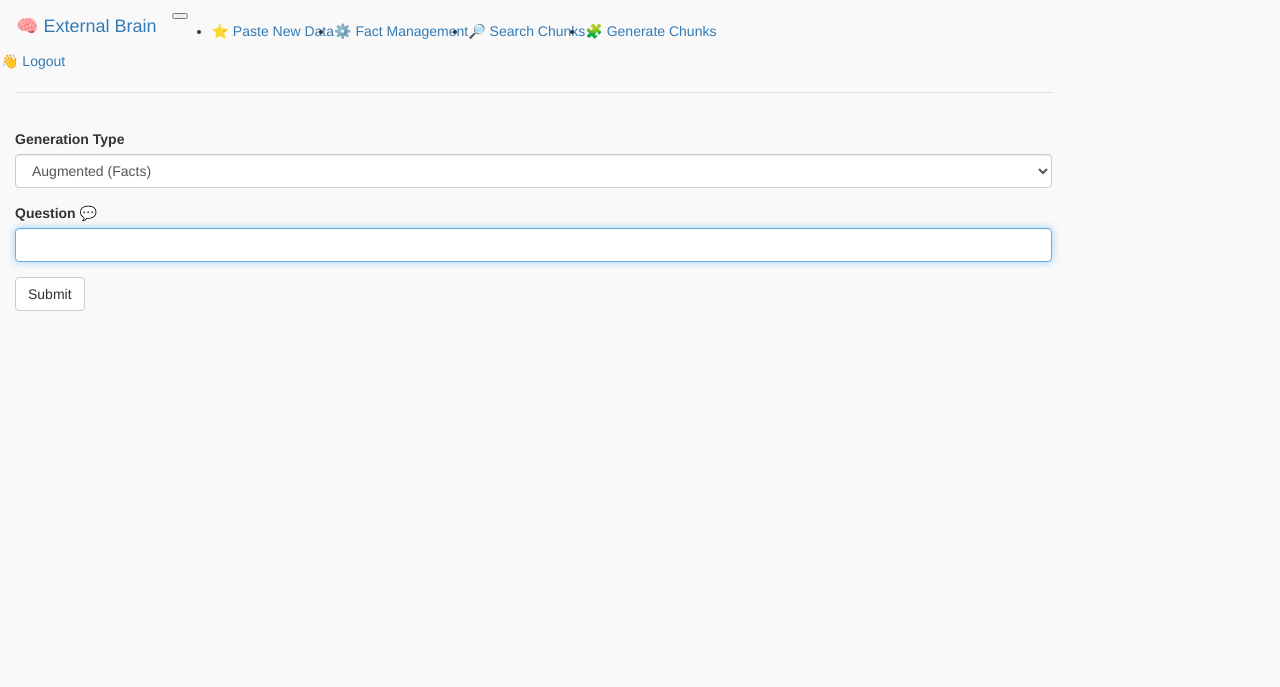
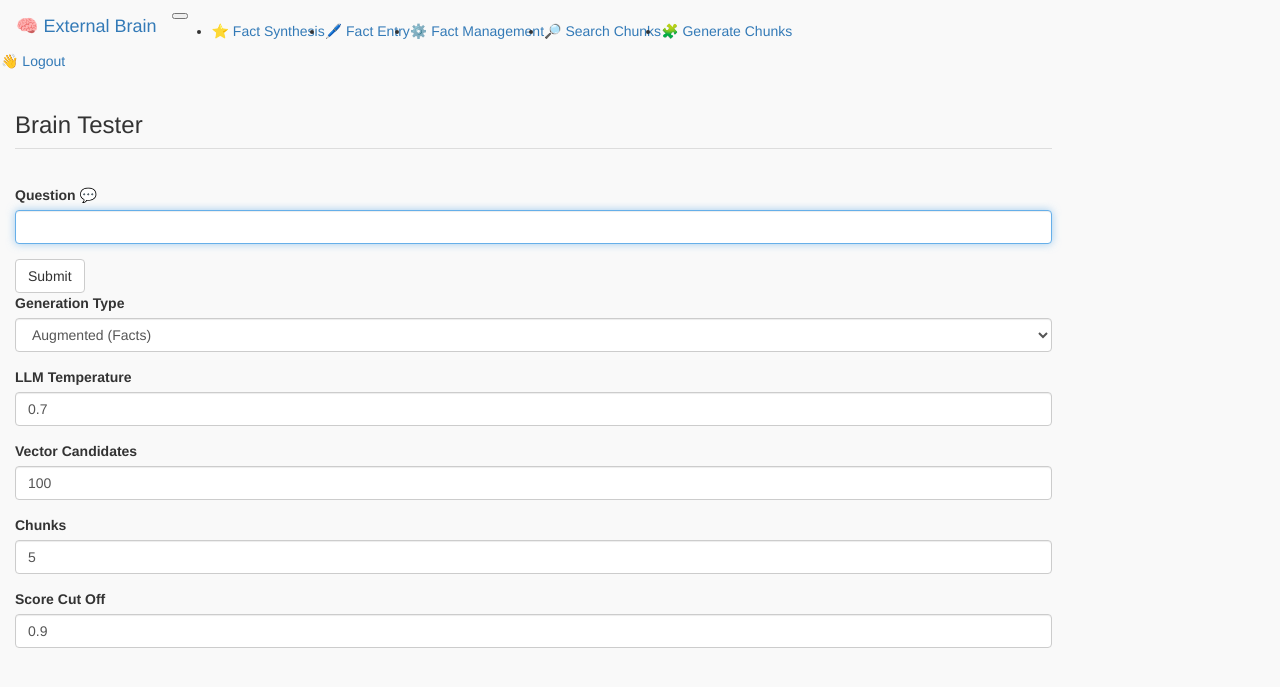
Before and after one commit to patw/ExternalBrain, a Flask app: page / in a window 1280 px wide. Shown: the top 687 px of the page. Run offline with Flask 3, Linux system fonts and the light colour scheme; the visitor is signed in with stand-in values (Sample User, id 1); parts of the project's set-up code (start-up, migrations or seed data) failed here and were passed over; some libraries are stand-ins or nearby versions.

Commit message:
Added manual fact entry and editing, as well as more tuning for query.

```diff
--- a/app.py
+++ b/app.py
@@ -1,12 +1,12 @@
 # Basic flask stuff for building http APIs and rendering html templates
-from flask import Flask, render_template, redirect, url_for, request, session
+from flask import Flask, render_template, redirect, url_for, request, session, jsonify
 
 # Bootstrap integration with flask so we can make pretty pages
 from flask_bootstrap import Bootstrap
 
 # Flask forms integrations which save insane amounts of time
 from flask_wtf import FlaskForm
-from wtforms import StringField, SubmitField, PasswordField, SelectField, TextAreaField, IntegerField, FloatField
+from wtforms import StringField, SubmitField, PasswordField, SelectField, TextAreaField, IntegerField, FloatField, DateTimeField
 from wtforms.validators import DataRequired
 
 # Basic python stuff
@@ -31,9 +31,20 @@
 # Session key
 app.config['SECRET_KEY'] = os.environ["SECRET_KEY"]
 
+# API Key
+API_KEY = os.environ["API_KEY"]
+
 # User Auth
 users_string = os.environ["USERS"]
 users = json.loads(users_string)
+
+
+# Some handy defaults
+DEFAULT_SYSTEM_MESSAGE = "You are a friendly chatbot. You help the user answer questions, solve problems and make plans.  You think deeply about the question and provide a detailed, accurate response."
+DEFAULT_TEMPERATURE = 0.7
+DEFAULT_SCORE_CUT = 0.9
+DEFAULT_LIMIT = 5
+DEFAULT_CANDIDATES = 100
 
 # Load the llm model config
 with open("model.json", 'r',  encoding='utf-8') as file:
@@ -52,9 +63,13 @@
 
 # A form for asking your external brain questions
 class QuestionForm(FlaskForm):
-    rag = SelectField('Generation Type', choices=[("augmented", "Augmented (Facts)"), ("freeform", "Freeform")])
     question = StringField('Question 💬', validators=[DataRequired()])
     submit = SubmitField('Submit')
+    rag = SelectField('Generation Type', choices=[("augmented", "Augmented (Facts)"), ("freeform", "Freeform")])
+    temperature = FloatField('LLM Temperature', default=DEFAULT_TEMPERATURE, validators=[DataRequired()])
+    candidates = IntegerField('Vector Candidates', default=DEFAULT_CANDIDATES, validators=[DataRequired()])
+    limit = IntegerField('Chunks', default=DEFAULT_LIMIT, validators=[DataRequired()])
+    score_cut = FloatField('Score Cut Off', default=DEFAULT_SCORE_CUT, validators=[DataRequired()])
 
 # A form for testings semantic search of the chunks
 class VectorSearchForm(FlaskForm):
@@ -70,9 +85,20 @@
     submit = SubmitField('Summarize')
 
 # A form for reviewing and saving the summarized facts
+class FactSearchForm(FlaskForm):
+    query = StringField('Search Facts', validators=[DataRequired()])
+    submit = SubmitField('Search')
+
+# A form to edit the facts
+class FactEditForm(FlaskForm):
+    context = StringField('Context (article name, url, todo, idea)', validators=[DataRequired()])
+    fact = StringField('Fact', validators=[DataRequired()])
+    save = SubmitField('Save')
+
+# A form for reviewing and saving the summarized facts
 class SaveFactsForm(FlaskForm):
-    context = StringField('Context', validators=[DataRequired()])
-    fact_data = TextAreaField('Summarized Facts', validators=[DataRequired()])
+    context = StringField('Context (article name, url, todo, idea)', validators=[DataRequired()])
+    fact_data = TextAreaField('Summarized Facts (one per line)', validators=[DataRequired()])
     submit = SubmitField('Save Facts')
 
 # A form for configuring the chunk regen process
@@ -94,12 +120,7 @@
     return vector_embedding
 
 # Function to call the configured model to get a completion
-def llm(user_prompt):
-
-    # Chatbot config
-    system_message = "You answer questions for the user"
-    tokens = -1
-    temperature = 0.7
+def llm(user_prompt, system_message, temperature=0.7, tokens=-1):
 
      # Build the prompt
     prompt = model["prompt_format"].replace("{system}", system_message)
@@ -131,6 +152,24 @@
 
     # Send the raw completion output content
     return output
+
+# Chat with model with or without augmentation
+def chat(prompt, system_message, augmented=True, temperature=0.7, candidates=100, limit=5, score_cut=0.9):
+    # If we're doing RAG, vector search, assemble chunks and query with them
+    fact_chunks = []
+    chunk_string = ""
+    if augmented:
+        chunks = search_chunks(prompt, candidates, limit, score_cut)
+        for chunk in chunks:
+            fact_chunks.append(chunk["fact_chunk"])
+            chunk_string += chunk["fact_chunk"]
+        llm_prompt = F"Facts:\n{chunk_string}\nAnswer this question using only the facts above: {prompt}"
+    # If we're not, just query the model directly, without augmentation
+    else:
+        llm_prompt = prompt
+
+    completion = llm(llm_prompt, system_message, temperature)
+    return {"chunks": fact_chunks, "completion": completion}
 
 # Store a fact array in mongo
 def store_facts(facts, user, context):
@@ -172,6 +211,7 @@
     # Connect to chunks, run query, return results
     col = db["chunks"]
     chunk_records = col.aggregate(vector_search_agg)
+    # Return this as a list instead of a cursor
     return chunk_records
 
 # Get all facts
@@ -180,10 +220,61 @@
     fact_records = col.find().skip(skip).limit(limit)
     return fact_records
 
+# Get chunks based on semantic search (FIX THIS!!)
+# Just returns all chunks right now...
+def search_facts(query):
+
+    # Build the Atlas vector search aggregation
+    search_agg = [
+        {
+            "$search": {
+                "text": {
+                    "path": ["context", "fact"],
+                    "query": query
+                }
+            }
+        },
+        {
+            "$project": {
+                "_id": 1,
+                "user": 1,
+                "date": 1,
+                "context": 1,
+                "fact": 1,
+                "score": {"$meta": "searchScore"}
+            }
+        },
+        {
+            "$limit": 25
+        }
+    ]
+
+    # Connect to chunks, run query, return results
+    col = db["facts"]
+    fact_records = col.aggregate(search_agg)
+    # Return this as a list instead of a cursor
+    return fact_records
+
 # Return the count of facts in the system
 def count_facts():
     col = db["facts"]
     return  col.count_documents({})
+
+# Clean up a list of facts
+def clean_facts(facts):
+    # Parse and save the facts here!
+    facts = facts.replace("- ", "") # remove bullet points
+    facts = facts.replace("* ", "") # also bullet points
+    facts = facts.replace("\r", "") # No carraige return
+    facts = facts.replace("\t", "") # No tabs
+
+    # Split the facts by line
+    fact_list = facts.split("\n")
+
+    # Remove any empty facts from the list
+    facts_clean = list(filter(None, fact_list))
+
+    return(facts_clean)
 
 # Generate chunk collection using facts, fixed fact method
 def chunk_by_limit(chunk_limit):
@@ -258,16 +349,10 @@
         q = form_result["question"]
 
         if form_result["rag"] == "augmented":
-            chunk_search = search_chunks(q, 200, 5, 0.9)
-            chunk_string = ""
-            for chunk in chunk_search:
-                chunk_string += chunk["fact_chunk"]
-            aug_prompt = F"Facts:\n{chunk_string}\nAnswer this question using only the facts above: {q}"
-            print(aug_prompt)
-            llm_result = llm(aug_prompt)
+            llm_result = chat(q, DEFAULT_SYSTEM_MESSAGE, True)
         else:
-            llm_result = llm(q)
-        return render_template('index.html', llm_result=llm_result, form=form)
+            llm_result = chat(q, DEFAULT_SYSTEM_MESSAGE, False)
+        return render_template('index.html', llm_result=llm_result["completion"], form=form)
 
     # Spit out the template
     return render_template('index.html', llm_result="", form=form)
@@ -286,13 +371,7 @@
 
         if form_result["submit"] == "Save Facts":
             # Parse and save the facts here!
-            llm_result = form_result["fact_data"]
-            llm_result = llm_result.replace("- ", "") # remove bullet points
-            llm_result = llm_result.replace("* ", "")
-            llm_result = llm_result.replace("\r", "") # No carraige return
-            llm_result = llm_result.replace("\t", "") # No tabs
-            dirty_facts = llm_result.split("\n")
-            facts = list(filter(None, dirty_facts))  # Remove empty facts
+            facts = clean_facts(form_result["fact_data"])
             store_facts(facts, session["user"], form_result["context"])
             return redirect(url_for('index'))
         else:
@@ -308,14 +387,43 @@
     # Spit out the template
     return render_template('pastedata.html', form=form)
 
+# The paste in data, get facts, store facts
+@app.route('/manual', methods=['GET', 'POST'])
+@login_required
+def manual():
+    form = SaveFactsForm()
+
+    if form.is_submitted():
+        # Get the form variables
+        form_result = request.form.to_dict(flat=True)
+
+        # Parse and save the facts here!
+        facts = clean_facts(form_result["fact_data"])
+        store_facts(facts, session["user"], form_result["context"])
+        return redirect(url_for('index'))
+
+    return render_template('factreview.html', form=form)
+
 # Regenerate the chunks!
 @app.route('/facts', methods=['GET', 'POST'])
 @login_required
 def facts():
+    form = FactSearchForm()
     fact_count = count_facts()
-    # Spit out the template
-    facts = get_facts(0, 100)
-    return render_template('facts.html', facts=facts, facts_count=fact_count)
+
+    # For paginating the display
+    page = request.args.get('page')
+    if not page:
+        page = 0
+    else:
+        page = int(page)
+
+    if form.is_submitted():
+        form_result = request.form.to_dict(flat=True)
+        facts = search_facts(form_result["query"])
+    else:
+        facts = get_facts((page * 25) , (page * 25) + 25)
+    return render_template('facts.html', form=form, facts=facts, facts_count=fact_count)
 
 # Regenerate the chunks!
 @app.route('/chunks', methods=['GET', 'POST'])
@@ -359,6 +467,31 @@
 
     return render_template('search.html', chunks=chunks, form=form)
 
+
+# This fact is wrong and will be corrected harshly
+@app.route('/edit/<id>', methods=['GET', 'POST'])
+@login_required
+def fact_edit(id):
+
+    # Pull up that fact
+    facts_col = db["facts"]
+    fact_record = facts_col.find_one({'_id': ObjectId(id)})
+
+    # Fact edit form
+    form = FactEditForm()
+
+    if form.is_submitted():
+        form_result = request.form.to_dict(flat=True)
+        form_result.pop('csrf_token')
+        form_result.pop('save')
+        facts_col.update_one({'_id': ObjectId(id)}, {'$set': form_result})
+        return redirect(url_for('index'))
+    else:
+        # Populate the edit form.
+        form.context.data = fact_record["context"]
+        form.fact.data = fact_record["fact"]
+        return render_template('edit.html', form=form)
+
 # This fact is bad, and it should feel bad
 @app.route('/delete/<id>')
 @login_required
@@ -366,6 +499,59 @@
     facts_col = db["facts"]
     facts_col.delete_one({'_id': ObjectId(id)})
     return redirect(url_for('facts'))
+
+
+# API route for chatting with bot
+@app.route('/api/chat', methods=['GET'])
+def api_query():
+    # Get the API key from the URL and bail out if it's wrong
+    api_key = request.args.get('api_key')
+    if api_key != API_KEY:
+        return jsonify({"error": "Invalid API Key"})
+
+    # Get the prompt, validate it's something
+    prompt = request.args.get('prompt')
+    if not prompt:
+        return jsonify({"error": "you must provide a prompt"})
+
+    # Optional system message tunable
+    system_message = request.args.get('system_message')
+    if not system_message:
+        system_message = DEFAULT_SYSTEM_MESSAGE
+
+    # Augmented or raw model?
+    augmented = request.args.get('augmented')
+    if not augmented:
+        augmented = True
+    else:
+        if augmented == "False" or "false":
+            augmented = False
+        else:
+            augmented = True
+
+    # Spicy or boring?
+    temperature = request.args.get('temperature')
+    if not temperature:
+        temperature = DEFAULT_TEMPERATURE
+
+    # Working hard or hardly working?
+    candidates = request.args.get('candidates')
+    if not candidates:
+        candidates = DEFAULT_CANDIDATES
+
+    # Lots of facts or just a few?
+    limit = request.args.get('limit')
+    if not limit:
+        limit = DEFAULT_LIMIT
+
+    # Highly discerning or sloppy?
+    score_cut = request.args.get('score_cut')
+    if not score_cut:
+        score_cut = DEFAULT_SCORE_CUT
+
+    # Ask for a good result
+    response = chat(prompt, system_message, augmented, float(temperature), int(candidates), int(limit), float(score_cut))
+    return jsonify(response)
 
 # Login/logout routes that rely on the user being stored in session
 @app.route('/login', methods=['GET', 'POST'])
--- a/templates/brain_base.html
+++ b/templates/brain_base.html
@@ -29,7 +29,10 @@
     <div class="collapse navbar-collapse" id="navbarNav">
         <ul class="navbar-nav">
             <li class="nav-item">
-                <a class="nav-link" href="/paste">⭐ Paste New Data</a>
+                <a class="nav-link" href="/paste">⭐ Fact Synthesis</a>
+            </li>
+            <li class="nav-item">
+                <a class="nav-link" href="/manual">🖊️ Fact Entry</a>
             </li>
             <li class="nav-item">
                 <a class="nav-link" href="/facts">⚙️ Fact Management</a>
--- a/templates/index.html
+++ b/templates/index.html
@@ -5,6 +5,7 @@
 <div class="container-fluid">
     <div class="row">
         <div class="col-md-10 col-lg-10 mx-lg-auto mx-md-auto">
+            <h3>Brain Tester</h3>
             <table class="table table-sm">
                 <tbody>
                     <tr>
```
Also changed, not shown: templates/edit.html (added, +13 -0 lines), templates/facts.html (+6 -2 lines).
